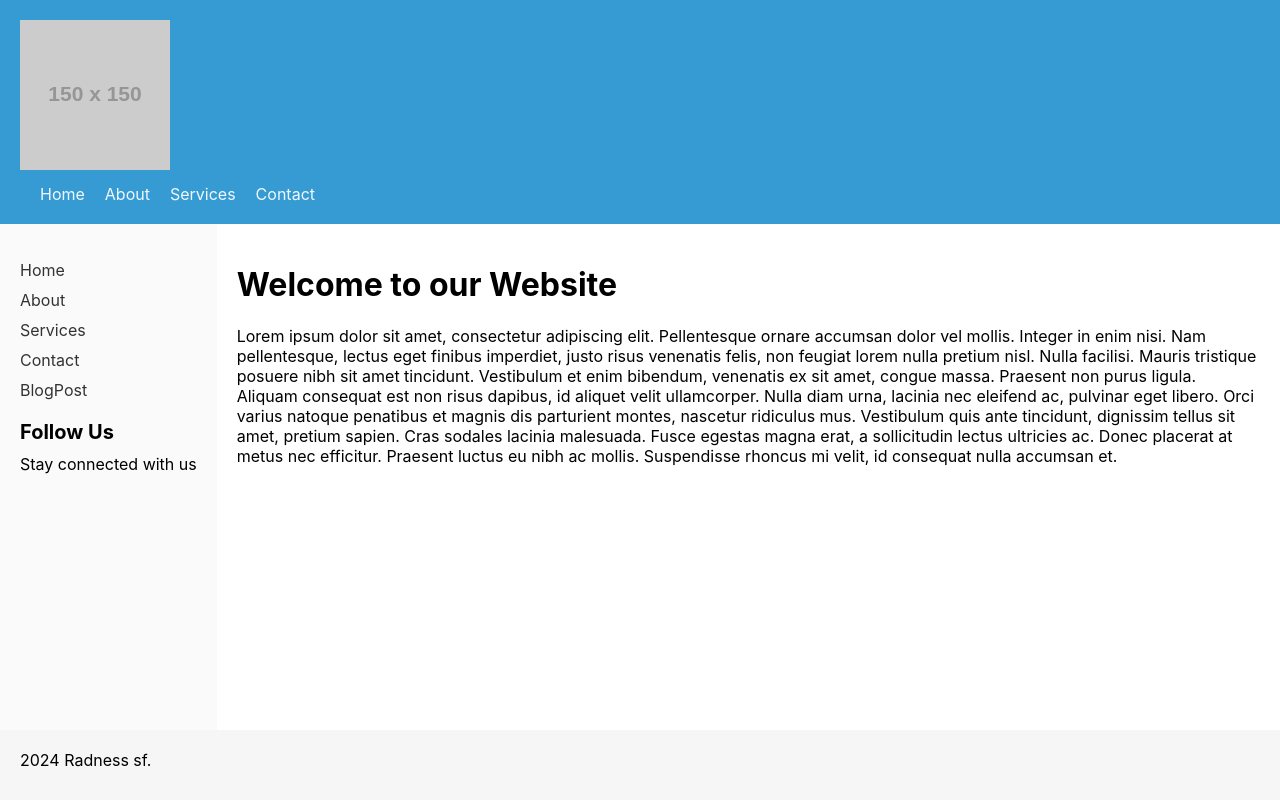
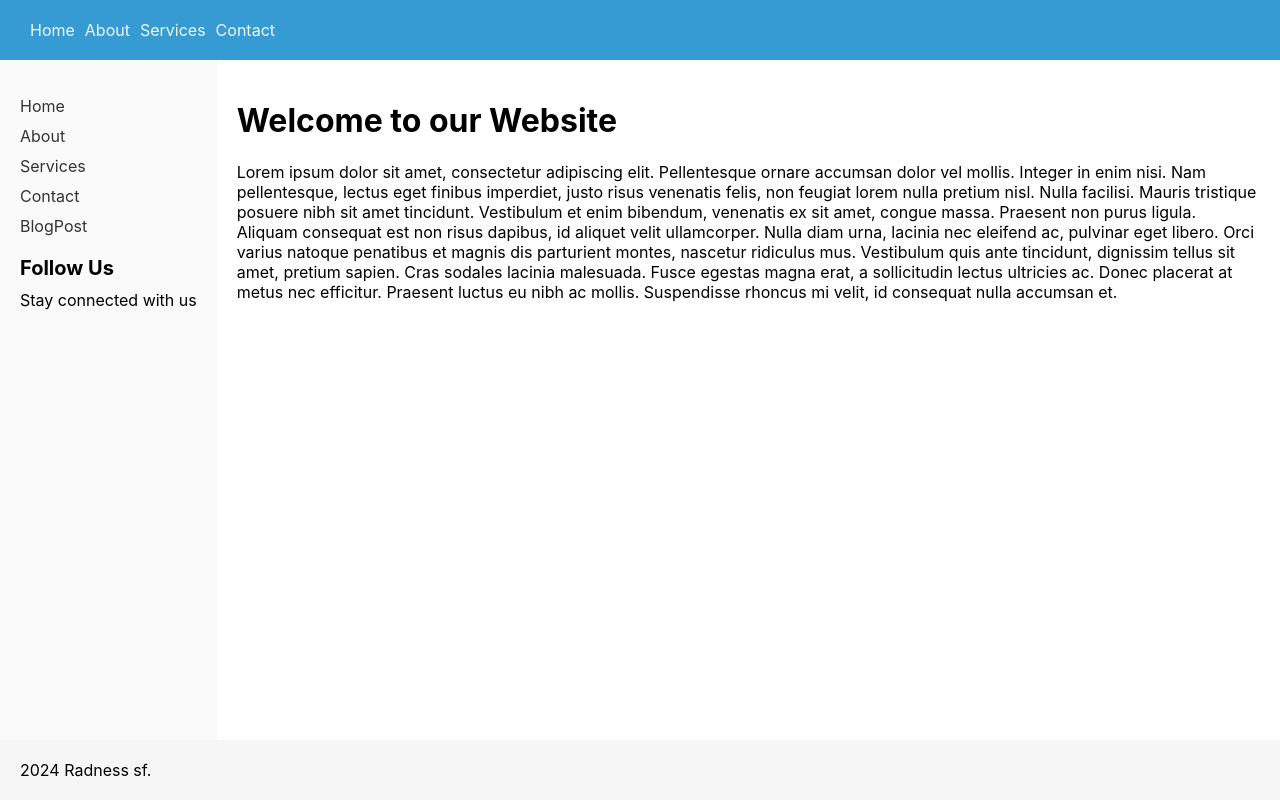
Before and after one commit to radness/sf-frontend, a React (Create React App) app: page / in a window 1280 px wide. Built offline with nearby package versions, Linux system fonts and the light colour scheme.

Commit message:
modify css

```diff
--- a/src/components/Footer/index.tsx
+++ b/src/components/Footer/index.tsx
@@ -9,7 +9,7 @@ const FooterContainer = styled.header`
 const FooterText = styled.nav`
     color: black;
     font-size: 16px;
-    margin-bottom: 10px;
+    margin-bottom: 0px;
 `;
 
 const SocialMediaLink = styled.a`
--- a/src/components/Header/index.tsx
+++ b/src/components/Header/index.tsx
@@ -11,13 +11,13 @@ const Logo = styled.img`
 `;
 
 const Nav = styled.nav`
-    margin-top: 10px;
+    margin-top: 0px;
 `;
 
 const NavLink = styled.a`
     color: aliceblue;
     text-decoration: none;
-    margin-left: 20px;
+    margin-left: 10px;
     font-size: 16px;
 
     &:hover {
@@ -28,7 +28,7 @@ const NavLink = styled.a`
 export const Header = () => {
     return (
         <Container>
-            <Logo src='https://via.placeholder.com/150' alt='logo'></Logo>
+            {/*<Logo src='https://via.placeholder.com/150' alt='logo'></Logo>*/}
             <Nav>
                 <NavLink href="#">Home</NavLink>
                 <NavLink href="#">About</NavLink>
```
Lines whose indentation alone changed are shown as unchanged.
